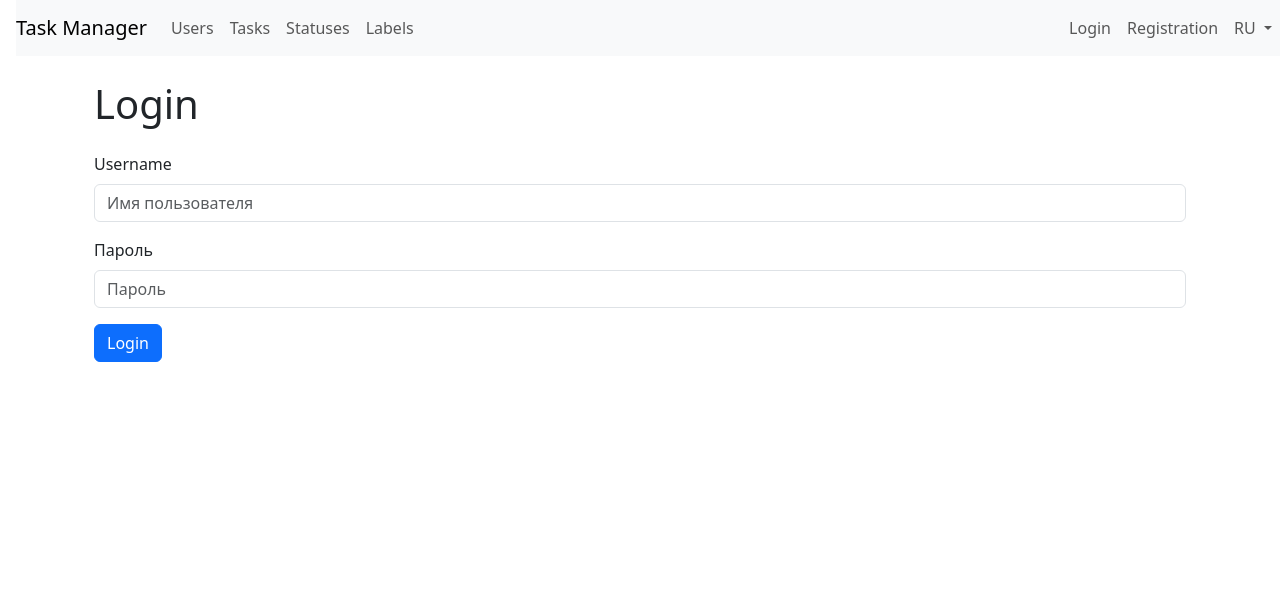
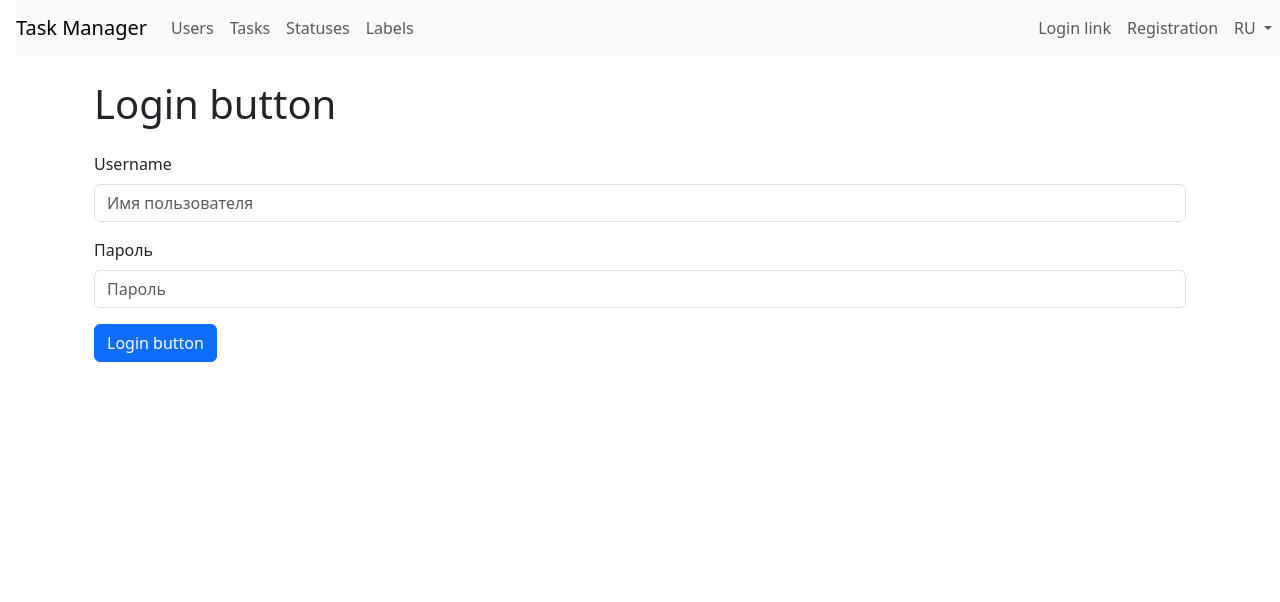
Before and after one commit to DZharenko/python-project-52, a Django app: page /login/ in a window 1280 px wide. Shown: the top 602 px of the page. Run offline with Django 5.2, Linux system fonts and the light colour scheme; some libraries are stand-ins or nearby versions.

```diff
--- a/task_manager/templates/base.html
+++ b/task_manager/templates/base.html
@@ -48,7 +48,7 @@
             </li>
           {% else %}
             <li class="nav-item">
-              <a class="nav-link" href="{% url 'login' %}">{% trans "Login" %}</a>
+              <a class="nav-link" href="{% url 'login' %}">{% trans "Login link" %}</a>
             </li>
             <li class="nav-item">
               <a class="nav-link" href="{% url 'user_create' %}">{% trans "Registration" %}</a>
--- a/task_manager/templates/login.html
+++ b/task_manager/templates/login.html
@@ -4,7 +4,7 @@
 
 {% block content %}
 <div class="container wrapper flex-grow-1">
-    <h1 class="my-4">{% trans "Login" %}</h1>
+    <h1 class="my-4">{% trans "Login button" %}</h1>
 
     <form method="post">
         {% csrf_token %}
@@ -26,7 +26,7 @@
                    placeholder="Пароль"
                    required>
         </div>
-        <button type="submit" class="btn btn-primary">{% trans "Login" %}</button>
+        <button type="submit" class="btn btn-primary">{% trans "Login button" %}</button>
     </form>
 </div>
 {% endblock %}
```
Also changed, not shown: task_manager/locale/ru/LC_MESSAGES/django.po, 2 other files.
